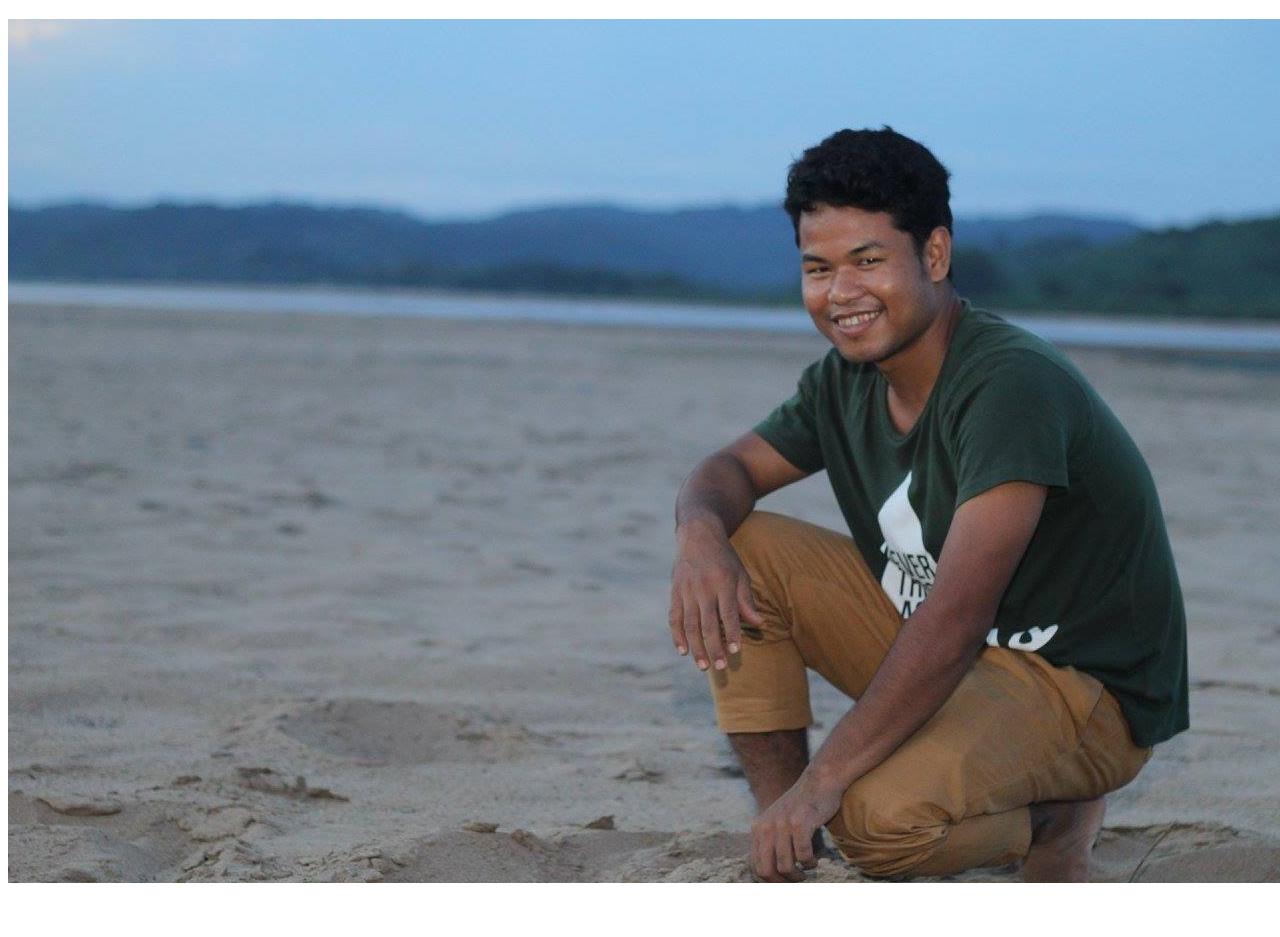
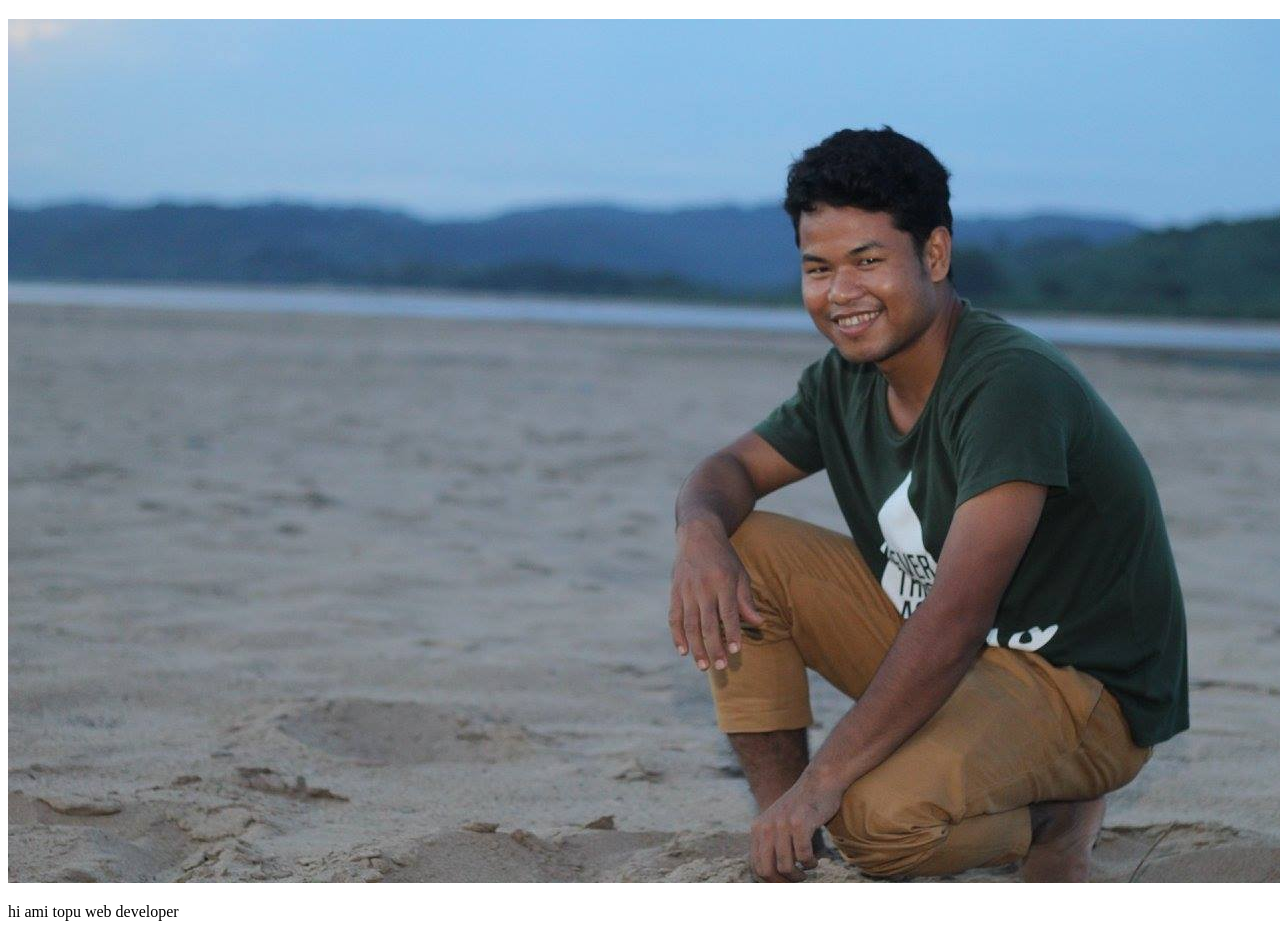
Before and after one commit to topu403/second-repo, a plain HTML site: page index.html in a window 1280 px wide. Shown: the part 61-998 px from the top of the page. Before the commit the page ends 956 px from the top, so only its background shows below. Drawn offline with Linux system fonts and the light colour scheme.

Commit message:
added paragraph

```diff
--- a/index.html
+++ b/index.html
@@ -9,5 +9,6 @@
 <body>
     <h1>this my second repo</h1>
     <img src="images/somes.jpg" alt="">
+    <p>hi ami topu web developer </p>
 </body>
 </html>
```
